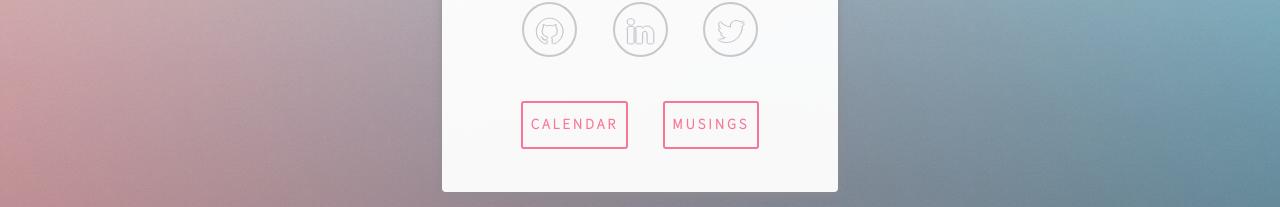
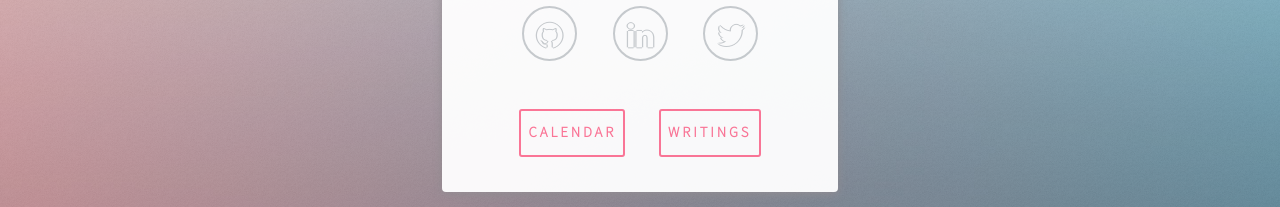
Before and after one commit to jodom/Identity, a React (Create React App) app: page / in a window 1280 px wide. Shown: the part 501-708 px from the top of the page. Built offline with nearby package versions, Linux system fonts and the light colour scheme.

Commit message:
styling tweaks

```diff
--- a/package.json
+++ b/package.json
@@ -1,6 +1,6 @@
 {
   "name": "identity",
-  "version": "0.1.0",
+  "version": "0.1.1",
   "private": true,
   "homepage": "https://jodom.github.io/identity",
   "dependencies": {
--- a/src/components/Identity.css
+++ b/src/components/Identity.css
@@ -1,10 +1,10 @@
 .identity {
   display: grid;
-  grid-template-rows: 60% auto 10%;
+  grid-template-rows: 60% auto 12%;
   position: relative;
   width: 27em;
   min-height: 40em;
-  padding: 4.5em 3em 3em 3em;
+  padding: 4em 3em 2em 3em;
   background: #ffffff;
   border-radius: 4px;
   cursor: default;
--- a/src/components/Identity.tsx
+++ b/src/components/Identity.tsx
@@ -38,8 +38,8 @@ export const Identity = React.memo(() => {
         />
       </FlexRow>
       <FlexRow>
-        <Button link={"https://calendly.com/konuko_j"} label={"CALENDAR"} />
-        <Button link={"https://medium.com/@konuko_j"} label={"MUSINGS"} />
+        <Button link={"https://calendly.com/konuko_j"} label={"calendar"} />
+        <Button link={"https://medium.com/@konuko_j"} label={"writings"} />
       </FlexRow>
     </div>
   );
```
